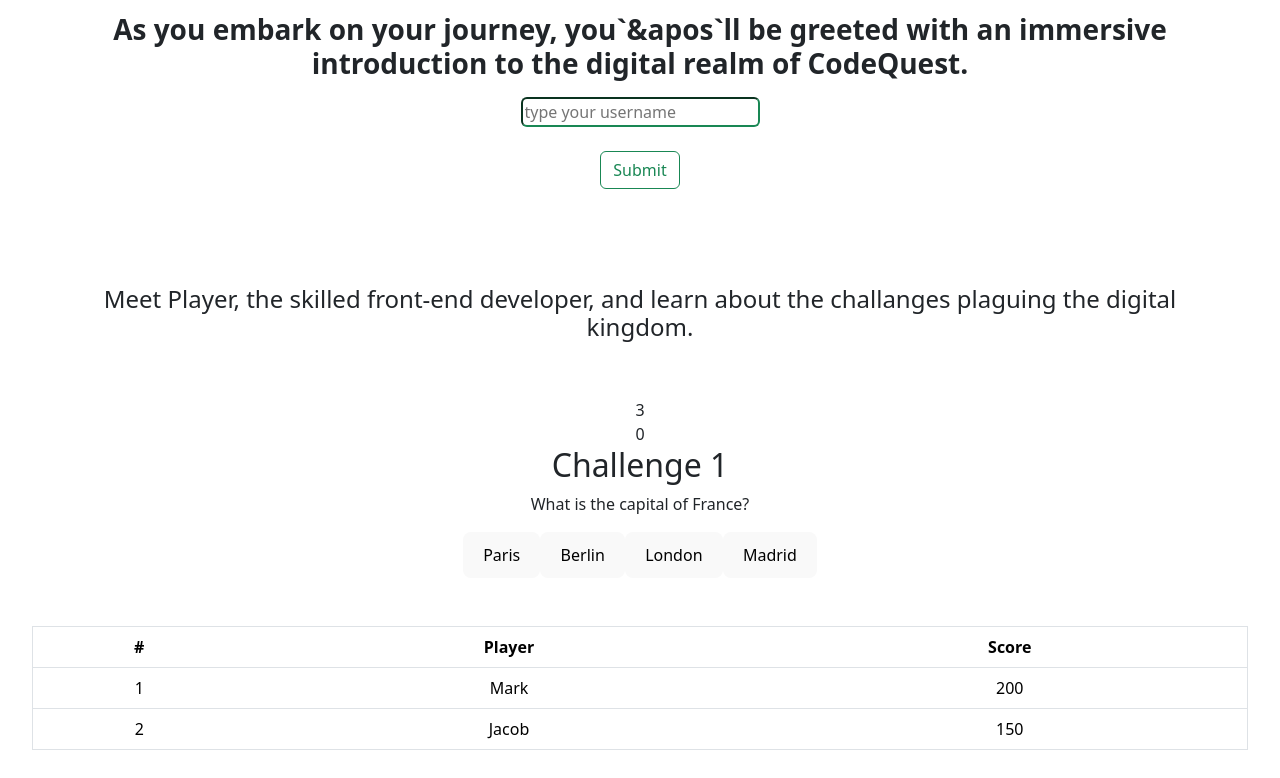
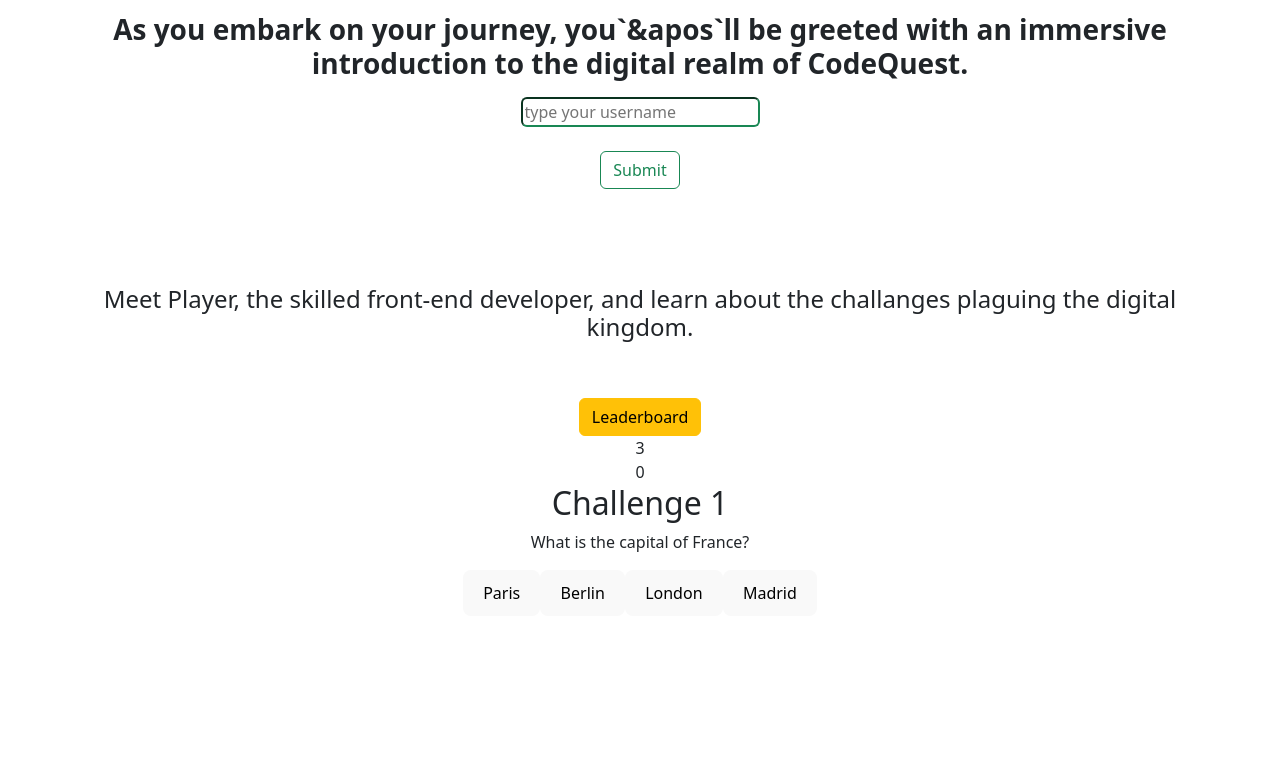
Before and after one commit to AoifeEdX/code-quest, a React (Vite) app: page / in a window 1280 px wide. Shown: the part 1227-2005 px from the top of the page. After the commit the page ends 1875 px from the top, so only its background shows below. Built offline with nearby package versions, Linux system fonts and the light colour scheme; the HTML template or start-up script is replaced by a standard one.

Commit message:
add leaderboard button that render leaderboard component

```diff
--- a/src/App.jsx
+++ b/src/App.jsx
@@ -4,15 +4,18 @@
 import './App.css'
 import Game from './pages/Game/Game'
 import Welcome from './components/Welcome/index'
-import LeaderBoard from './components/Leaderboard'
+
+import LeaderBoardButton from './components/LeaderBoardButton'
+
 
 function App() {
 
   return (
     <>
       <Welcome />
+      <LeaderBoardButton />
       <Game/>
-      <LeaderBoard />
+
     </>
   )
 }
--- /dev/null
+++ b/src/components/LeaderBoardButton/index.jsx
@@ -0,0 +1,19 @@
+import React, { useState } from 'react';
+import LeaderBoard from "../Leaderboard";
+
+const LeaderBoardButton = () => {
+    const [active, setActive] = useState('');
+
+    return (
+        <>
+
+        <button type="button" className="btn btn-warning" onClick={() => setActive('leaderboard element')}>Leaderboard</button>
+        <div>
+            {active === 'leaderboard element' && <LeaderBoard />}
+
+        </div>
+        </>
+
+    )
+};
+export default LeaderBoardButton;
```
